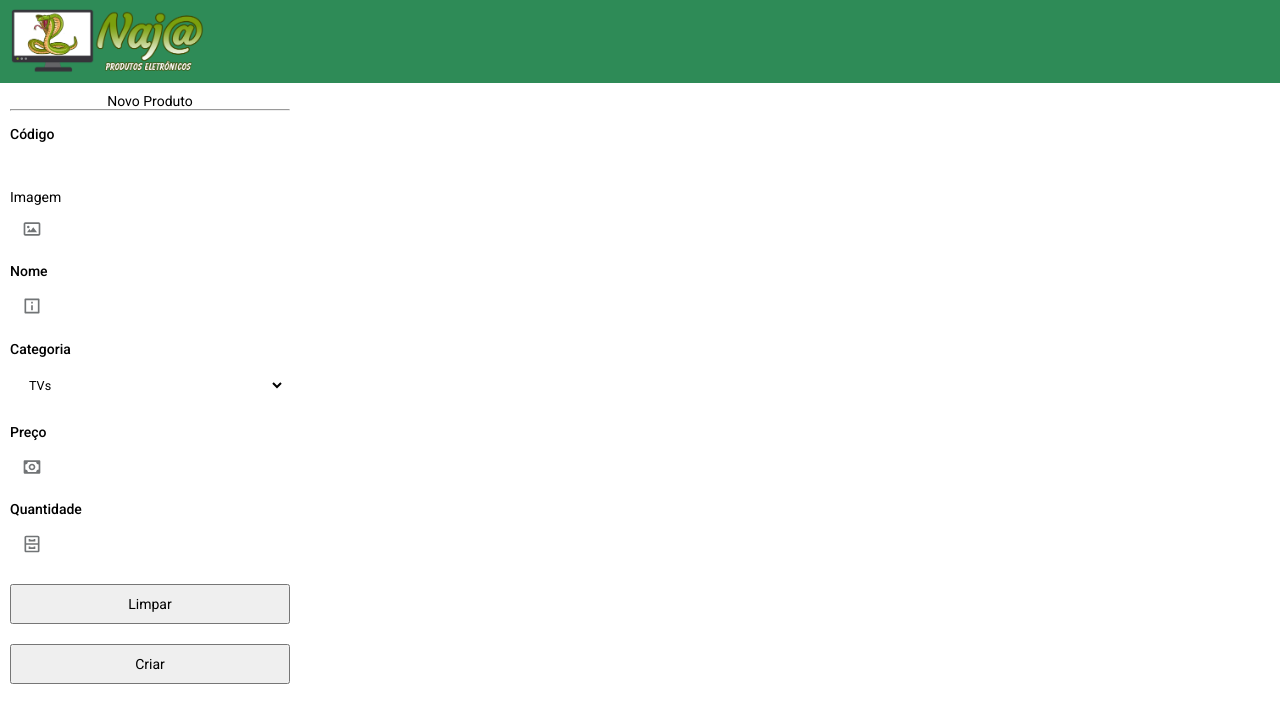
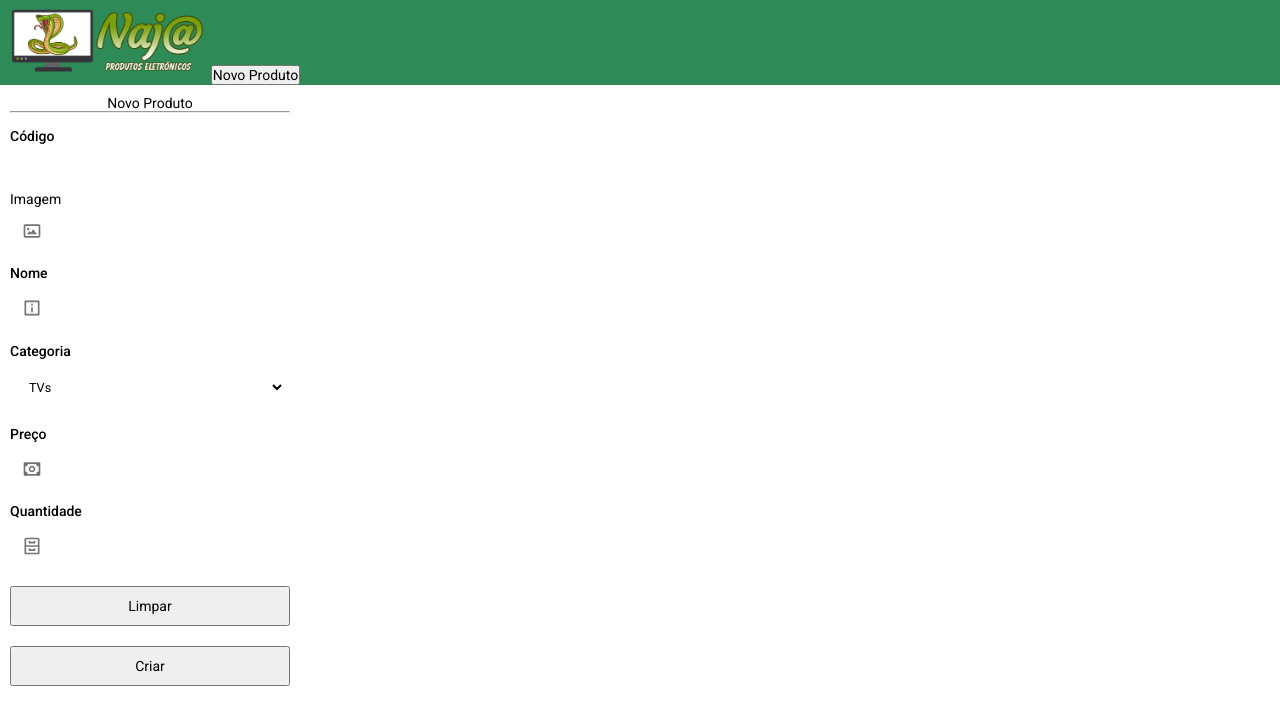
Before and after one commit to Matheusrsm/frontend-lojanaja, a React (Create React App) app: page /newproduct in a window 1280 px wide. Shown: the top 724 px of the page. Built offline with nearby package versions, Linux system fonts and the light colour scheme; sample sign-in values are in the browser's storage.

Commit message:
Adicionando pagina novo produto

```diff
--- a/src/components/MenuSuperior/MenuSuperior.jsx
+++ b/src/components/MenuSuperior/MenuSuperior.jsx
@@ -11,6 +11,9 @@ class MenuSuperior extends Component {
         <Link to="/product">
           <img id="logo" src={logo} alt="logo" />
         </Link>
+        <Link to="/newProduct">
+          <button>Novo Produto</button>
+        </Link>
       </nav>
     );
   }
```
